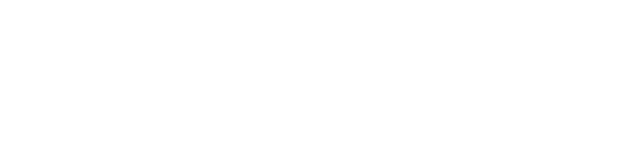
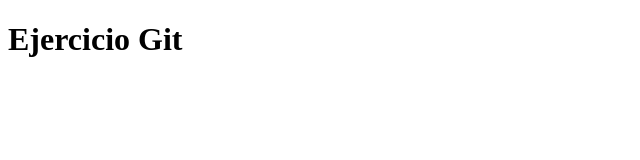
Before and after one commit to sammytsukino/deshacercommits, a plain HTML site: page index.html in a window 1280 px wide. Shown: the whole page, without its empty margins (0-640 px from the left). Drawn offline with Linux system fonts and the light colour scheme.

Commit message:
added git

```diff
--- a/index.html
+++ b/index.html
@@ -6,6 +6,6 @@
     <title>Práctica deshacer commits</title>
 </head>
 <body>
-
+    <h1>Ejercicio Git</h1>
 </body>
 </html>
```
